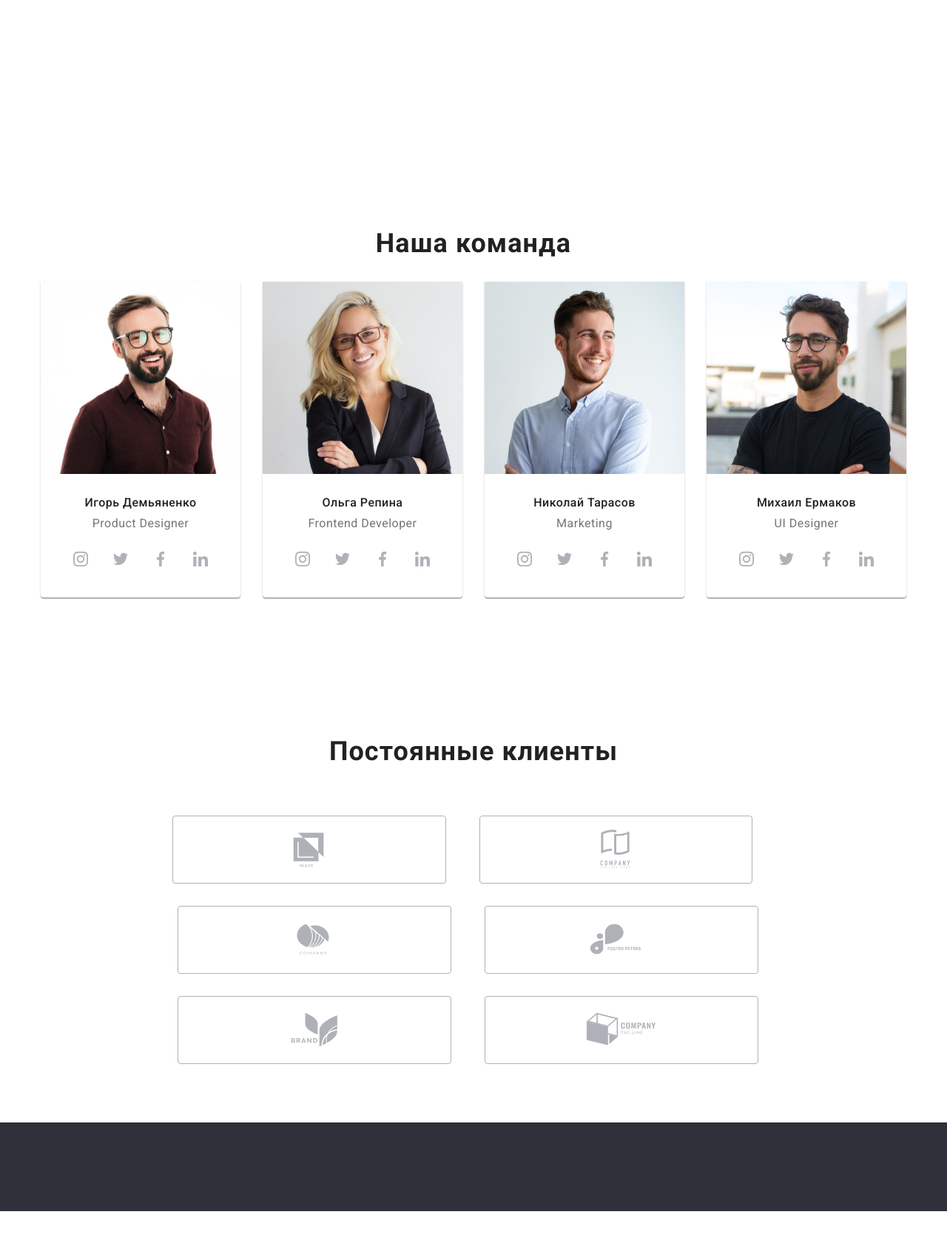
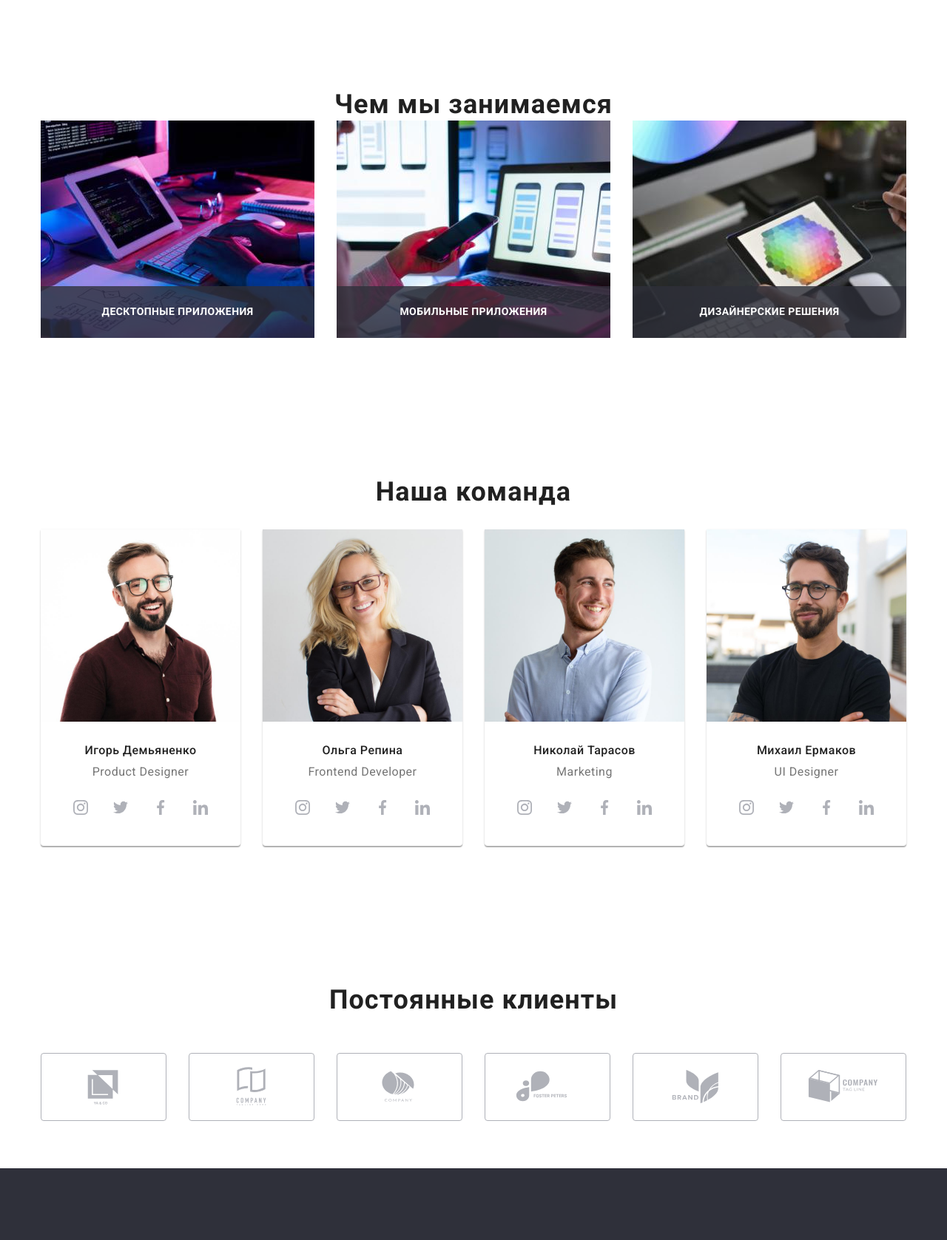
Before and after one commit to krotiukM/HW-8-desk, a plain HTML site: page index.html in a window 1280 px wide. Shown: the part 745-2422 px from the top of the page at 74% size. Before the commit the page ends 2383 px from the top, so only its background shows below. Drawn offline with nearby package versions, Linux system fonts and the light colour scheme.

Commit message:
customers section

```diff
--- a/index.html
+++ b/index.html
@@ -104,7 +104,7 @@
         </section>
 
         <section class="about_section">
-            <!-- <div class="container">
+            <div class="container">
                 <h2 class="title-about"> Чем мы занимаемся</h2>
                 <ul class="list about_section__list">
                     <li class="about_section__item">
@@ -122,7 +122,7 @@
                         <p class="about_section__subtitle">Дизайнерские решения</p></div>
                     </li>
                 </ul>
-            </div> -->
+            </div>
         </section>
 
         <section class="our_team">
--- a/sass/layout/_about_section.scss
+++ b/sass/layout/_about_section.scss
@@ -1,5 +1,10 @@
 .about_section {
-  padding-bottom: 94px;
+  @media screen and (max-width: 1200px) {
+    visibility: hidden;
+  }
+  @media screen and (min-width: 1200px) {
+    padding-bottom: 94px;
+  }
 }
 
 .about_section__list {
--- a/sass/layout/_regular_customers.scss
+++ b/sass/layout/_regular_customers.scss
@@ -1,7 +1,10 @@
 .customers {
   // padding-top: 94px;
   // padding-bottom: 94px;
-
+  @media screen and (min-width: 480px) {
+    padding-top: 60px;
+    padding-bottom: 60px;
+  }
   @media screen and (min-width: 768px) {
     padding-top: 60px;
     padding-bottom: 60px;
@@ -15,47 +18,59 @@
 .customers__list {
   // display: flex;
   // justify-content: center;
-  // padding-top: 50px;
-  padding-top: 30px;
-  margin-bottom: -30px;
-  @media screen and (min-width: 768px) {
+  // margin-bottom: -30px;
+  @media screen and (min-width: 480px) and (max-width: 767px) {
     display: flex;
     flex-wrap: wrap;
-    margin-left: -30px;
+    // margin-left: -30px;
+    margin-bottom: -30px;
+    padding-top: 30px;
+  }
+  @media screen and (min-width: 768px) and (max-width: 1199px) {
+    display: flex;
+    flex-wrap: wrap;
+    // margin-left: -30px;
+    padding-top: 30px;
   }
 
   @media screen and (min-width: 1200px) {
     padding-top: 50px;
     display: flex;
     justify-content: center;
+    margin-bottom: -30px;
   }
 }
 
 .customers__item {
   // width: 170px;
   // height: 92px;
-  @media screen and (min-width: 480px) {
+  @media screen and (min-width: 480px) and (max-width: 767px) {
     flex-basis: calc(100% / 2 - 30px);
     width: 210px;
     height: 92px;
     margin: 15px;
   }
-  @media screen and (min-width: 768px) {
+  @media screen and (min-width: 768px) and (max-width: 1199px) {
     flex-basis: calc(100% / 3 - 30px);
     width: 226px;
     height: 92px;
     margin: 15px;
   }
+}
 
-  @media screen and (min-width: 1200px) {
+@media screen and (min-width: 1200px) {
+  .customers__item {
     width: 170px;
     height: 92px;
   }
+  .customers__item + .customers__item {
+    margin-left: 30px;
+  }
 }
 
-.customers__item + .customers__item {
-  margin-left: 30px;
-}
+// .customers__item + .customers__item {
+//   margin-left: 30px;
+// }
 
 .customers__link {
   width: 100%;
```
Also changed, not shown: css/main.css, css/main.min.css, 2 other files.
